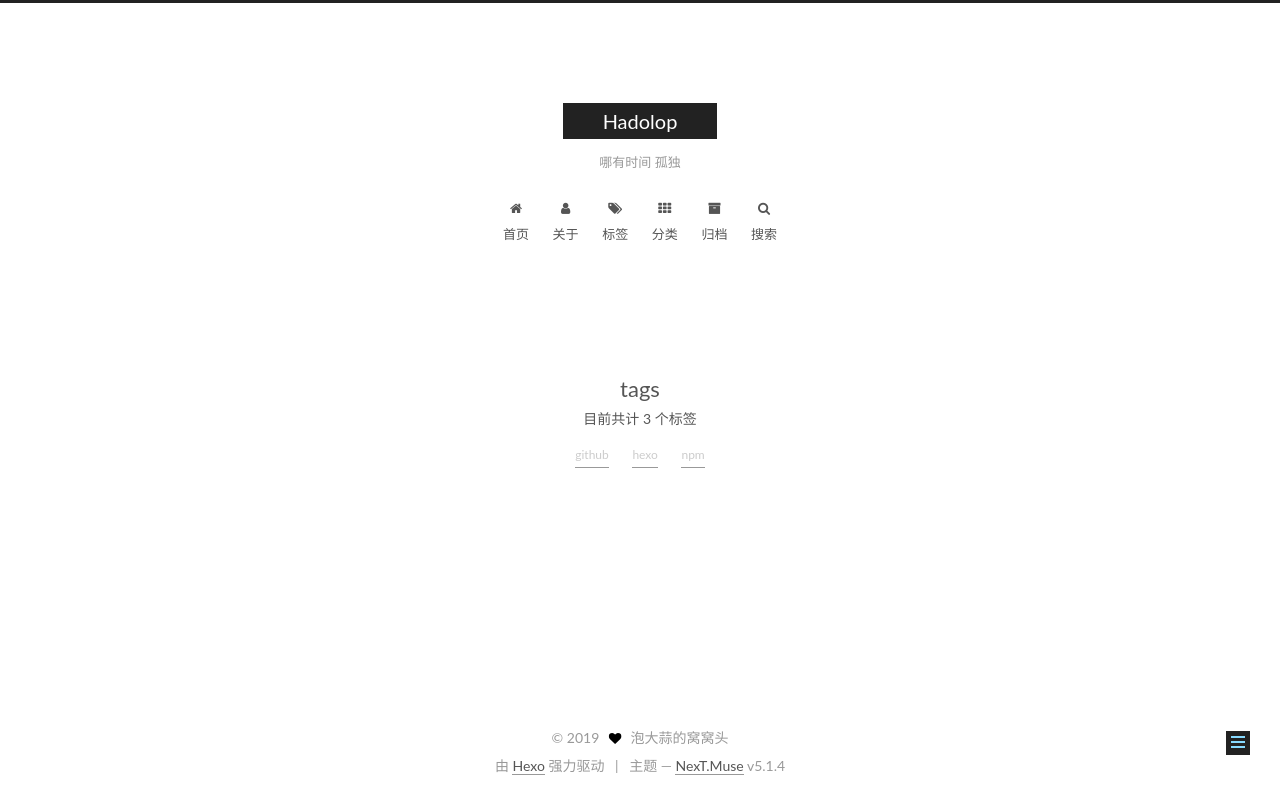
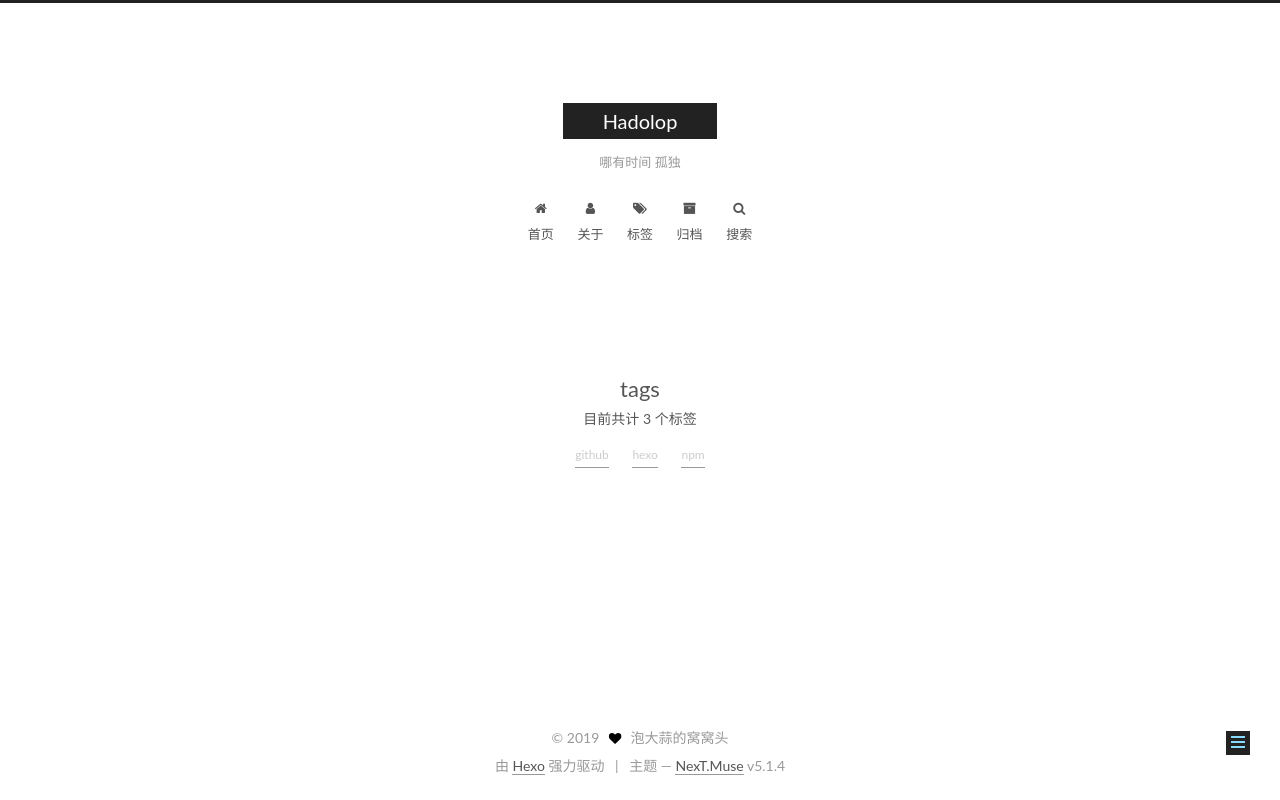
Before and after one commit to hadolop/bobo123.github.io, a plain HTML site: page tags/index.html in a window 1280 px wide. Drawn offline with Linux system fonts and the light colour scheme.

Commit message:
Site updated: 2019-09-19 22:28:58

```diff
--- a/tags/index.html
+++ b/tags/index.html
@@ -212,16 +212,6 @@
         </li>
 
 
-        <li class="menu-item menu-item-categories">
-          <a href="/categories/" rel="section">
-
-              <i class="menu-item-icon fa fa-fw fa-th"></i> <br>
-
-            分类
-          </a>
-        </li>
-
-
         <li class="menu-item menu-item-archives">
           <a href="/archives/" rel="section">
 
@@ -327,6 +317,9 @@
 
 
 
+
+    <div class="comments" id="comments">
+    </div>
 
 
 
```
Also changed, not shown: 2019/09/18/hello-world/index.html (+3 -10 lines), 404.html (+3 -10 lines), about/index.html (+3 -10 lines), archives/2019/09/index.html (+0 -10 lines), archives/2019/index.html (+0 -10 lines), archives/index.html (+0 -10 lines), categories/搭建博客/index.html (+0 -10 lines), categries/index.html (+3 -10 lines), index.html (+0 -10 lines), tags/github/index.html (+0 -10 lines), tags/hexo/index.html (+0 -10 lines), tags/npm/index.html (+0 -10 lines).
